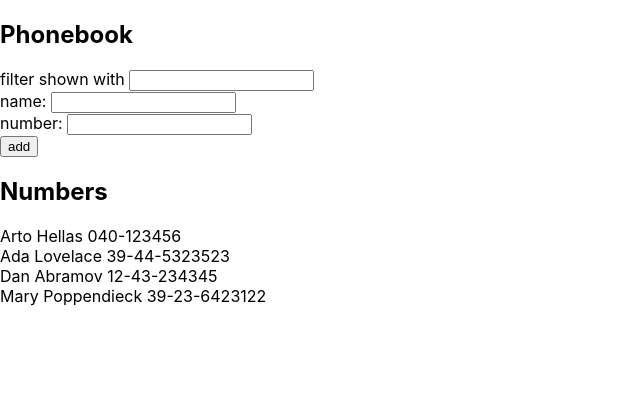
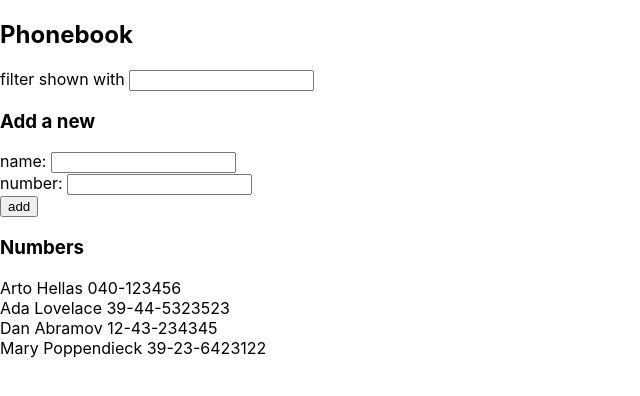
Before and after one commit to ShivS01/fullstackopen, a React (Create React App) app in the folder part2/phonebook/: page / in a window 1280 px wide. Shown: the top 396 px of the page, without its empty margins (0-640 px from the left). Built offline with nearby package versions, Linux system fonts and the light colour scheme.

Commit message:
Refactored to components, need to fix filter

```diff
--- a/part2/phonebook/src/App.js
+++ b/part2/phonebook/src/App.js
@@ -1,4 +1,7 @@
 import React, { useState } from "react";
+import Filter from "./components/Filter";
+import PersonForm from "./components/PersonForm";
+import Persons from "./components/Persons";
 
 const App = () => {
   const [persons, setPersons] = useState([
@@ -39,40 +42,19 @@ const App = () => {
     setNewName("");
   };
 
-  const find = (event) => {};
-
   return (
     <div>
       <h2>Phonebook</h2>
-      <div>
-        filter shown with{" "}
-        <input
-          value={search}
-          onChange={(e) => {
-            searchName(e);
-            find(e);
-          }}
-        />
-      </div>
-      <form onSubmit={addNew}>
-        <div>
-          name: <input value={newName} onChange={changeName} />
-        </div>
-        <div>
-          number: <input value={newNumber} onChange={changeNumber} />
-        </div>
-        <div>
-          <button type="submit">add</button>
-        </div>
-      </form>
-      <h2>Numbers</h2>
-      <div>
-        {filtered.map((filter) => (
-          <div key={filter.name}>
-            {filter.name} {filter.number}
-          </div>
-        ))}
-      </div>
+      <Filter filterby={search} handleFilter={searchName} />
+
+      <h3>Add a new</h3>
+      <PersonForm
+        submitNew={addNew}
+        inputValue={(newName, newNumber)}
+        handleInputState={(changeName, changeNumber)}
+      />
+      <h3>Numbers</h3>
+      <Persons displayList={filtered} />
     </div>
   );
 };
--- /dev/null
+++ b/part2/phonebook/src/components/Filter.js
@@ -0,0 +1,11 @@
+import React from "react";
+
+const Filter = ({ filterby, handleFilter }) => {
+  return (
+    <div>
+      filter shown with <input value={filterby} onChange={handleFilter} />
+    </div>
+  );
+};
+
+export default Filter;
--- /dev/null
+++ b/part2/phonebook/src/components/PersonForm.js
@@ -0,0 +1,27 @@
+import React from "react";
+
+const PersonForm = ({ submitNew, inputValue, handleInputState }) => {
+  return (
+    <form onSubmit={submitNew}>
+      <div>
+        name:{" "}
+        <input
+          value={inputValue.newName}
+          onChange={handleInputState.changeName}
+        />
+      </div>
+      <div>
+        number:{" "}
+        <input
+          value={inputValue.newNumber}
+          onChange={handleInputState.changeNumber}
+        />
+      </div>
+      <div>
+        <button type="submit">add</button>
+      </div>
+    </form>
+  );
+};
+
+export default PersonForm;
--- /dev/null
+++ b/part2/phonebook/src/components/Persons.js
@@ -0,0 +1,15 @@
+import React from "react";
+
+const Persons = ({ displayList }) => {
+  return (
+    <div>
+      {displayList.map((display) => (
+        <div key={display.name}>
+          {display.name} {display.number}
+        </div>
+      ))}
+    </div>
+  );
+};
+
+export default Persons;
```
